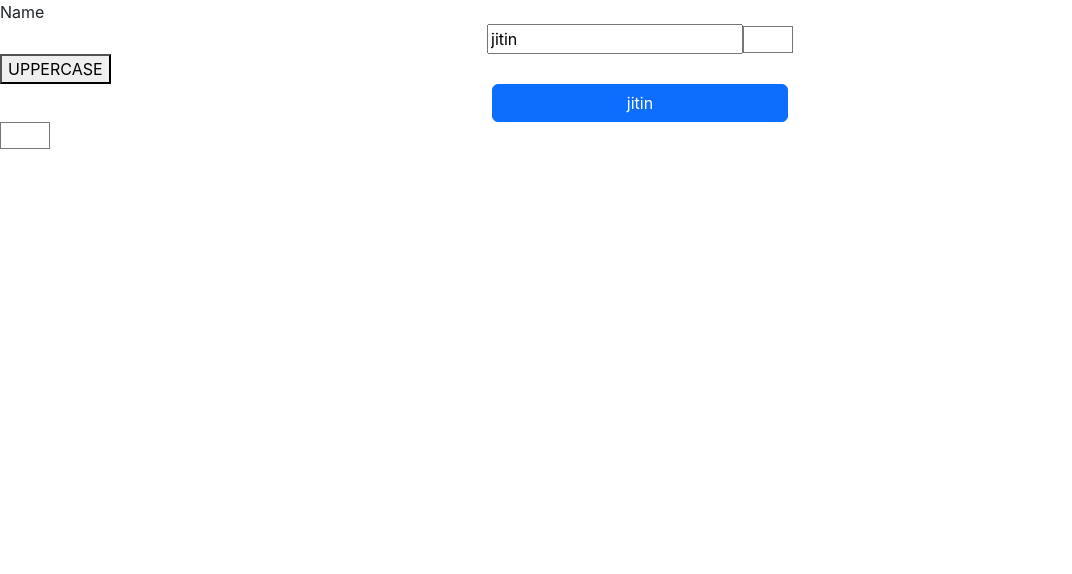
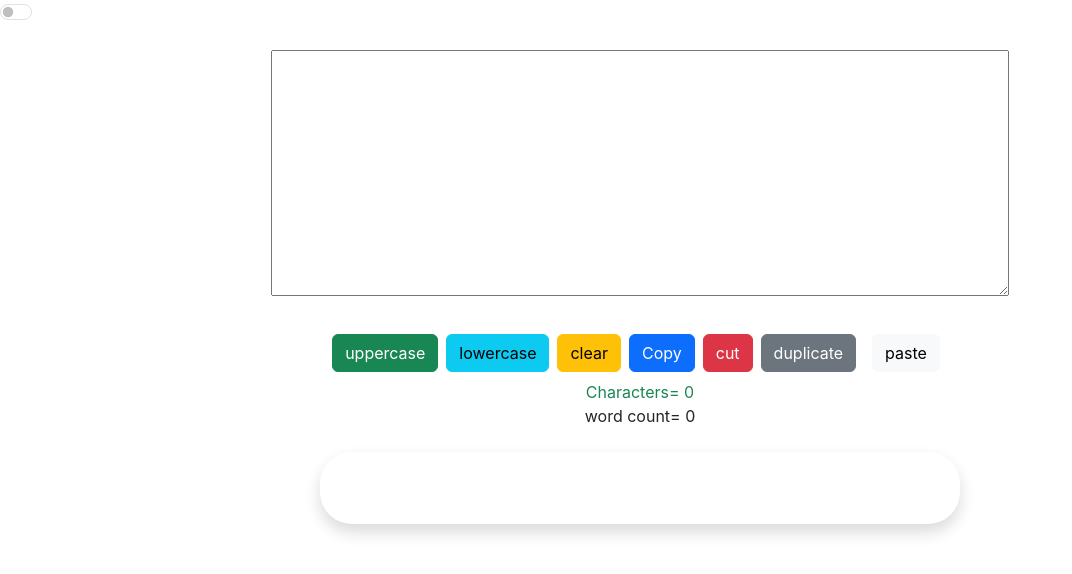
Before and after one commit to swamiankit261/react-jitin, a React (Create React App) app: page / in a window 1280 px wide. Shown: the top 574 px of the page, without its empty margins (0-1072 px from the left). Built offline with nearby package versions, Linux system fonts and the light colour scheme.

Commit message:
dark mode

```diff
--- a/src/App.css
+++ b/src/App.css
@@ -1,44 +1,10 @@
-.App {
-  text-align: center;
+.alert {
+  position: fixed;
+  width: 100%;
+  display: flex;
+  justify-content: center;
 }
 
-.App-logo {
-  height: 40vmin;
-  pointer-events: none;
+.alert div {
+  width: fit-content;
 }
-
-@media (prefers-reduced-motion: no-preference) {
-  .App-logo {
-    animation: App-logo-spin infinite 20s linear;
-  }
-}
-
-.App-header {
-  background-color: #282c34;
-  min-height: 100vh;
-  display: flex;
-  flex-direction: column;
-  align-items: center;
-  justify-content: center;
-  font-size: calc(10px + 2vmin);
-  color: white;
-}
-
-.App-link {
-  color: #61dafb;
-}
-
-@keyframes App-logo-spin {
-  from {
-    transform: rotate(0deg);
-  }
-
-  to {
-    transform: rotate(360deg);
-  }
-}
-
-
-::-webkit-scrollbar-thumb{
-  background: red;
-}
--- a/src/App.js
+++ b/src/App.js
@@ -6,6 +6,7 @@ import Carousel from './components/Carousel';
 import Images from './components/Images';
 import States from './components/States';
 import Inputs from './components/Inputs';
+import Textutils from './components/Textutils';
 
 function App() {
   return (
@@ -24,7 +25,10 @@ function App() {
       {/* <States /> */}
 
       {/* new */}
-      <Inputs />
+      {/* <Inputs /> */}
+
+      {/* new */}
+      <Textutils />
     </>
   );
 }
--- a/src/components/Textutils.jsx
+++ b/src/components/Textutils.jsx
@@ -4,12 +4,13 @@ function Textutils() {
     const [ankit, setankit] = useState('')
     const [showAlert, setShowAlert] = useState(false)
     const [alertMessage, setAlertMessage] = useState('')
+    const [theme, setTheme] = useState('light')
 
     const ram = (r) => {
         setankit(r.target.value)
     }
 
-    // console.log("myCOndition", !!{})
+    // console.log("myCondition", !!{})
 
     // existance => true
     // 0, '', undefined, null, false => false
@@ -87,14 +88,27 @@ function Textutils() {
 
     }
 
+    function handleThemeSwitch(e) {
+        if (e.target.checked) {
+            setTheme('dark')
+        } else {
+            setTheme('light')
+        }
+    }
+
     return (
         <>
-            {showAlert && <p className='alert' >
-                <div className='text-center alert alert-primary'>
-                    {alertMessage}
+            {
+                showAlert && <p className='alert' >
+                    <div className='text-center alert alert-primary'>
+                        {alertMessage}
+                    </div>
+                </p>
+            }
+            <div className={`text-center vh-100 ${theme === 'dark' && 'bg-dark'}`} >
+                <div class="form-check form-switch">
+                    <input class="form-check-input" onChange={handleThemeSwitch} type="checkbox" role="switch" id="flexSwitchCheckDefault" />
                 </div>
-            </p>}
-            <div className='text-center'>
 
                 <textarea className='my-4' name="" id="" value={ankit} cols="70" rows="10" onChange={ram}></textarea>
                 <div className='mx-auto m-2'>
@@ -106,11 +120,11 @@ function Textutils() {
                     <button className='btn btn-secondary mx-2' onClick={duplicate}>duplicate</button>
                     <button className='btn btn-light mx-2' onClick={paste}>paste</button>
                 </div>
-                <div className=' text-success-emphasis d-inline' >Characters= {ankit.length}</div>
-                <div className=' mx-5'>word count= {ankit.split(' ').filter(e => e != '').length}</div>
+                <div className='text-success d-inline' >Characters= {ankit.length}</div>
+                <div className='x-5' >word count= {ankit.split(' ').filter(e => e != '').length}</div>
 
-                <div contentEditable className='w-50 shadow mx-auto p-4 m-4 rounded-5'>{ankit}</div>
-            </div>
+                <div contentEditable className={`w-50 shadow mx-auto p-4 m-4 rounded-5 ${theme == 'dark' && 'text-white'}`}>{ankit}</div>
+            </div >
         </>
     )
 }
```
